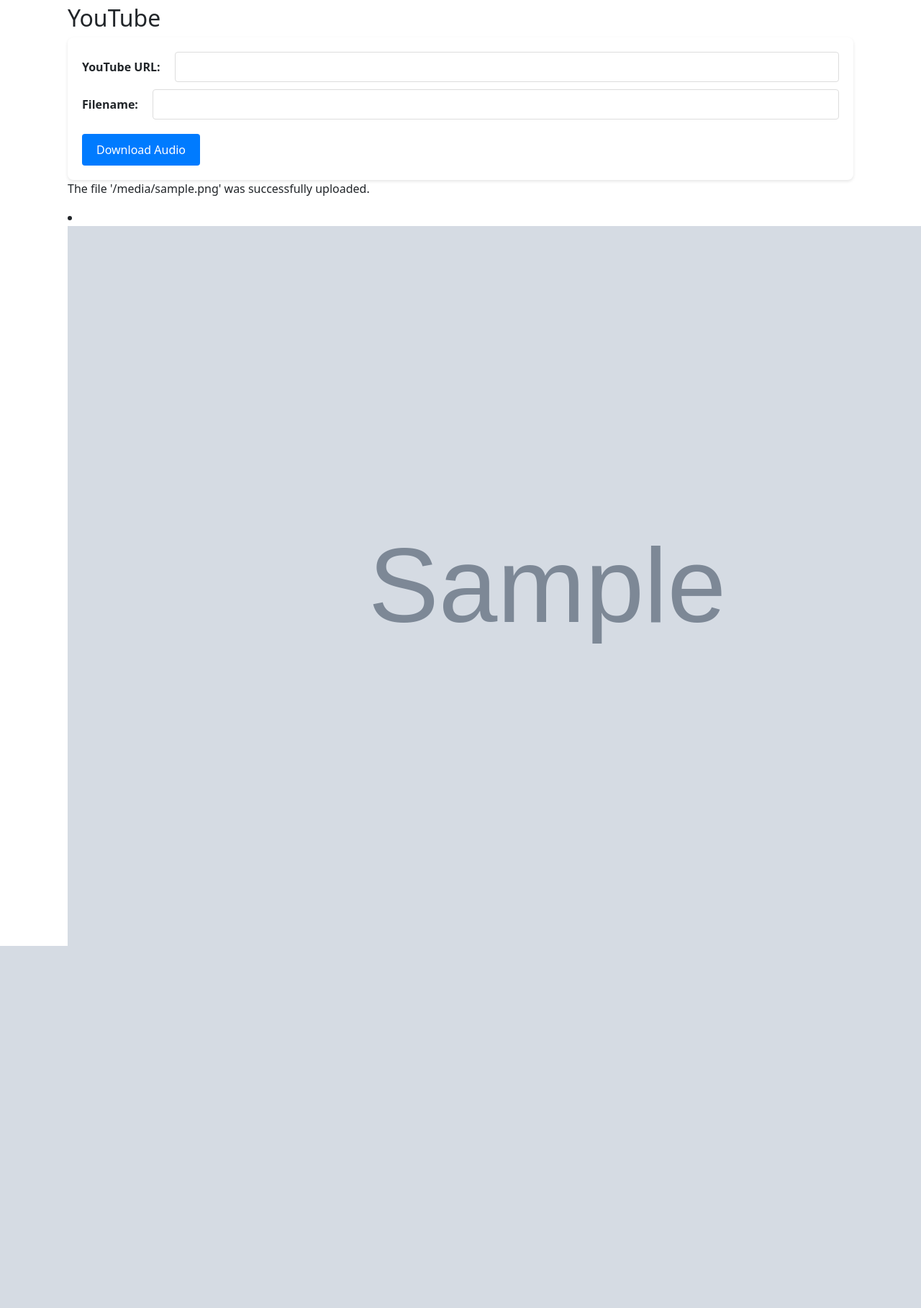
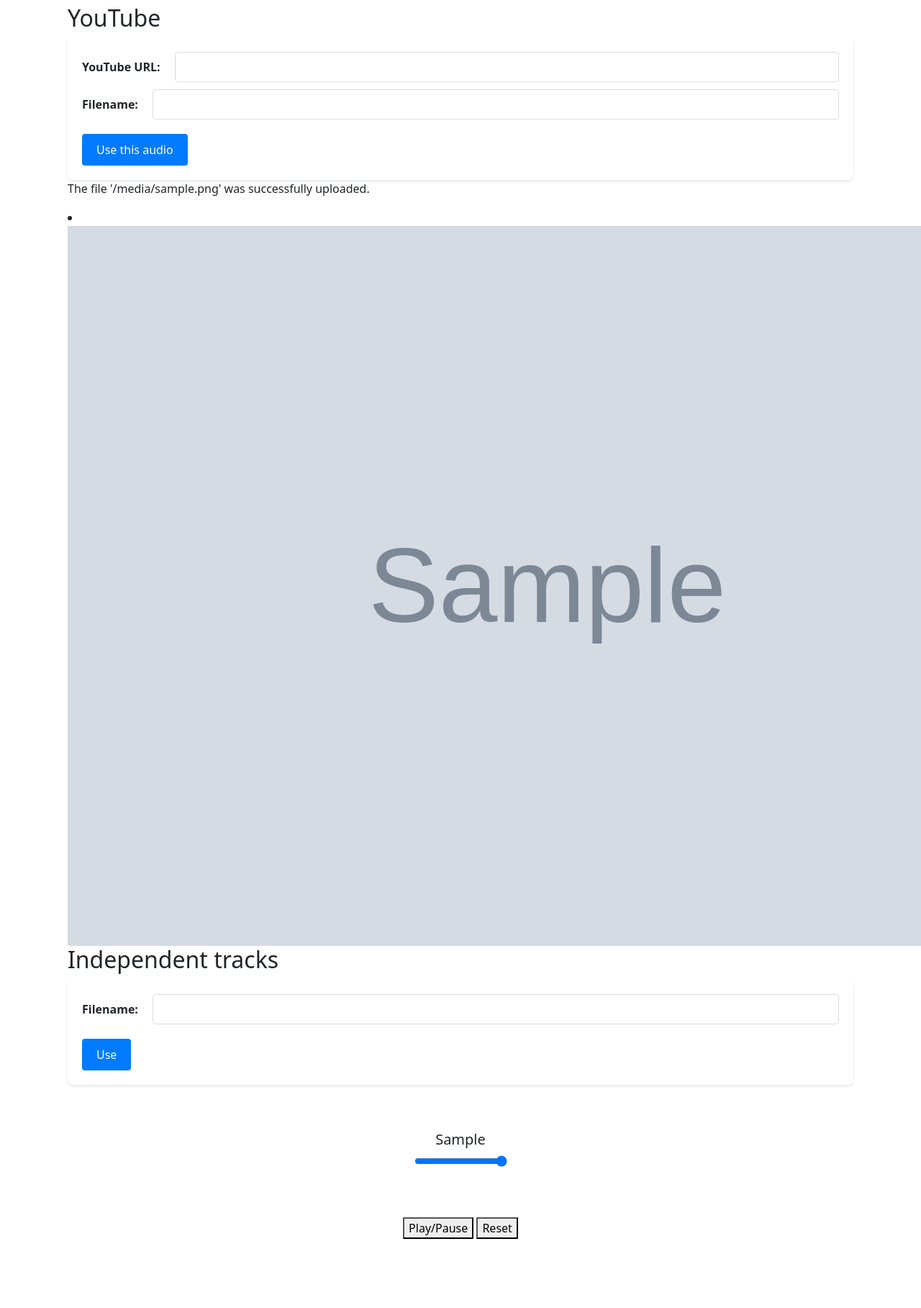
Before and after one commit to beny-bee/Wave2Page, a Flask app: template app/templates/service.html in a window 1280 px wide; the page is wider, and only the part inside the window is pictured. Shown: the part 183-2000 px from the top of that part at 72% size. Before the commit the page ends 1497 px from the top of that part, so only its background shows below. Run offline with Flask 3, Linux system fonts and the light colour scheme; the template is opened without the code that fills it: most values are stand-ins (such as "Sample title", 1, 10 or a date in 2020); grey boxes marked "Sample" are stand-in pictures; some libraries are stand-ins or nearby versions.

Commit message:
Indepent track volume separator

```diff
--- a/app/app.py
+++ b/app/app.py
@@ -4,7 +4,7 @@ import os
 import shutil
 import subprocess
 from flask import Flask, render_template, redirect, request, send_from_directory, url_for, flash
-from utils import youtubeService as ys
+from services import youtubeService as ys
 
 DEVELOPMENT_ENV = True
 PYTHONUNBUFFERED=0
@@ -19,20 +19,23 @@ app.secret_key = b'_5#y2L"F4Q8z\n\xec]/'
 app_data = {
     "name": "Wave2Page",
     "description": "A simple song to music sheet conversor",
-    "author": "Carvaca, Gerard and Rodriguez, Armando and Parellada, Benjami",
+    "author": "Gerard Carvaca and Armando Rodriguez and Benjami Parellada",
     "html_title": "Wave2Page",
     "project_name": "Wave2Page",
     "keywords": "wave, page, music",
 }
 
-UPLOAD_FOLDER = 'data/audio'
-app.config['UPLOAD_FOLDER'] = UPLOAD_FOLDER
-if not os.path.exists(UPLOAD_FOLDER):
-    os.makedirs(UPLOAD_FOLDER)
+app.config['UPLOAD_FOLDER'] = 'data/audio/'
+if not os.path.exists(app.config['UPLOAD_FOLDER']):
+    os.makedirs(app.config['UPLOAD_FOLDER'])
 
-PNG_FOLDER = 'data/sheet/'
-PNG_FOLDER = 'app/static/'
-app.config['PNG_FOLDER'] = PNG_FOLDER
+app.config['PNG_FOLDER'] = 'app/static/images/'
+if not os.path.exists(app.config['PNG_FOLDER']):
+    os.makedirs(app.config['PNG_FOLDER'])
+
+app.config['WAV_FOLDER'] = 'app/static/audio/'
+if not os.path.exists(app.config['WAV_FOLDER']):
+    os.makedirs(app.config['WAV_FOLDER'])
 
 @app.route("/")
 def index():
@@ -65,8 +68,9 @@ def upload_file():
 
     if file and filename.endswith('.wav'):
         # Save the uploaded file to the upload folder
-        path_to_audio = os.path.join(app.config['UPLOAD_FOLDER'], filename)
+        path_to_audio = app.config['UPLOAD_FOLDER'] + filename
         file.save(path_to_audio)
+
         print("Calling python code")
         subprocess.call(['python3', "src/main.py", path_to_audio, "--separate", "--wav2midi", "--midi2sheet"])
 
@@ -90,10 +94,10 @@ def upload_file_youtube():
     ys.YoutubeAudioDownload(video_url, filename, app.config['UPLOAD_FOLDER'])
     flash("Succesfuly dowloaded audio from youtube!")  # Flashing the success or error message
 
-    path_to_audio = os.path.join(app.config['UPLOAD_FOLDER'], filename+'.wav')
+    path_to_audio = app.config['UPLOAD_FOLDER'] + filename + '.wav'
     flash("System working on sheet generation...")
     subprocess.call(['python3', "src/main.py", path_to_audio, "--separate", "--wav2midi", "--midi2sheet"])
-    flash("Succesfuly!")
+    flash("Succesful!")
 
     # Copy generated sheets to static folder
     png_files = []
@@ -106,5 +110,24 @@ def upload_file_youtube():
 
     return render_template("service.html", filename=filename, app_data=app_data, png_files=png_files)
 
+@app.route('/tracks_volume', methods=['POST'])
+def tracks_volume():
+    filename = request.form['filename']
+    path_to_audio = app.config['UPLOAD_FOLDER'] + filename
+    path_to_audios_separated = path_to_audio.replace("audio/","separated/")
+
+    audio_files = []
+    destin_folder = app.config['WAV_FOLDER'] + filename + "/"
+    if not os.path.exists(destin_folder):
+        os.makedirs(destin_folder)
+    for f in os.listdir(path_to_audios_separated):
+        if f.endswith('.wav'):
+            destin = destin_folder + f
+            shutil.copyfile(path_to_audios_separated+"/"+f, destin)
+            audio_files.append(destin.replace("app/",""))
+
+    audio_files = [file.replace("app/","") for file in audio_files]
+    return render_template("service.html", app_data=app_data, audio_files=audio_files)
+
 if __name__ == "__main__":
     app.run(debug=DEVELOPMENT_ENV)
--- a/app/templates/index.html
+++ b/app/templates/index.html
@@ -8,10 +8,8 @@
       <h5>by {{ app_data['author'] }}</h5>
     </span>
 
-    <p class="lead"></p>
+    <hr class="my-4">
 
-    <hr class="my-4">
-    <p>Click here!</p>
     <form class="btn btn-primary btn-lg" method="POST" action="/upload" enctype="multipart/form-data">
       <input type="file" name="file">
       <input type="submit" value="Upload">
--- a/app/templates/service.html
+++ b/app/templates/service.html
@@ -4,6 +4,9 @@
 {% block body %}
 
     <h1>{{ app_data['description'] }}</h1>
+
+
+    <!-- Youtube service -->
     <h2>YouTube</h2>
 
     <form id="Youtube_download" action="/upload_file_youtube" method="post">
@@ -15,7 +18,7 @@
             <label for="filename">Filename:</label>
             <input type="text" id="filename" name="filename">
         </div>
-    <input type="submit" value="Download Audio">
+        <input type="submit" value="Use this audio">
     </form>
 
     {% with messages = get_flashed_messages() %}
@@ -80,6 +83,80 @@
             color: #0b781d;
             margin-bottom: 20px;
         }
+        .parent_center {
+            margin: 1rem;
+            padding: 2rem 2rem;
+            text-align: center;
+        }
+        .parent {
+            margin: 1rem;
+            padding: 2rem 2rem;
+        }
+        .child {
+            display: inline-block;
+            padding: 1rem 1rem;
+            vertical-align: middle;
+        }
     </style>
 
+
+    <!-- Service of independet tracks -->
+    <h2>Independent tracks</h2>
+    <script>
+        function changeVolume(input, audioFile) {
+            const audioElement = input.previousElementSibling;
+            audioElement.volume = input.value;
+        }
+    </script>
+
+    <form id="volume" action="/tracks_volume" method="post">
+        <div class="form-group">
+            <label for="filename">Filename:</label>
+            <input type="text" id="filename" name="filename">
+        </div>
+        <input type="submit" value="Use">
+    </form>
+
+    {% if audio_files%}
+        <div id="audioContainer" class="parent_center">
+        {% for audio_file in audio_files %}
+            <div class="child">
+            <h5>{{(audio_file.split('/')[-1].split('.')[0]).capitalize()}}</h5>
+            <audio src="{{ audio_file }}">
+                <a href="{{ audio_file }}"></a>
+            </audio>
+            <input type="range" min="0" max="1" step="0.01" value="100" oninput="changeVolume(this, '{{ audio_file }}')">
+            </div>
+        {% endfor %}
+            <div class="parent_center">
+                <button onclick="playPauseAll()">Play/Pause</button>
+                <button onclick="resetAll()">Reset</button>
+            </div>
+        </div>
+
+        <script>
+            function playPauseAll() {
+                console.log("Playing/Pausing all...")
+                audioContainer.querySelectorAll('audio').forEach(audio => {
+                    if (audio.paused){
+                        audio.play();
+                    }
+                    else{
+                        audio.pause();
+                    }
+                });
+            }
+
+            function resetAll() {
+                console.log("Pausing all...")
+                audioContainer.querySelectorAll('audio').forEach(audio => {
+                    audio.currentTime = 0;
+                });
+            }
+        </script>
+    {% endif %}
+
+</body>
+</html>
+
 {% endblock %}
--- a/src/Splitter/Splitter.py
+++ b/src/Splitter/Splitter.py
@@ -18,6 +18,8 @@ class AudioSplitter:
         for stem, source in separated.items():
             output_path = os.path.join(output_audio_path, f'{stem}.wav')
             demucs.api.save_audio(source, output_path, samplerate=self.separator.samplerate)
+            if stem == "other":
+                output_path_others = output_path
 
         origin, separated = self.separator.separate_audio_file(output_path_others)
         for stem, source in separated.items():
```
Also changed, not shown: app/services/tracksVolumeService.py (added), app/services/youtubeService.py (renamed from app/utils/youtubeService.py), app/static/audio_example-1.png (deleted), data/sheet/audio_example/audio_example-1.png (deleted), 8 other files. Lines whose indentation alone changed are shown as unchanged.
